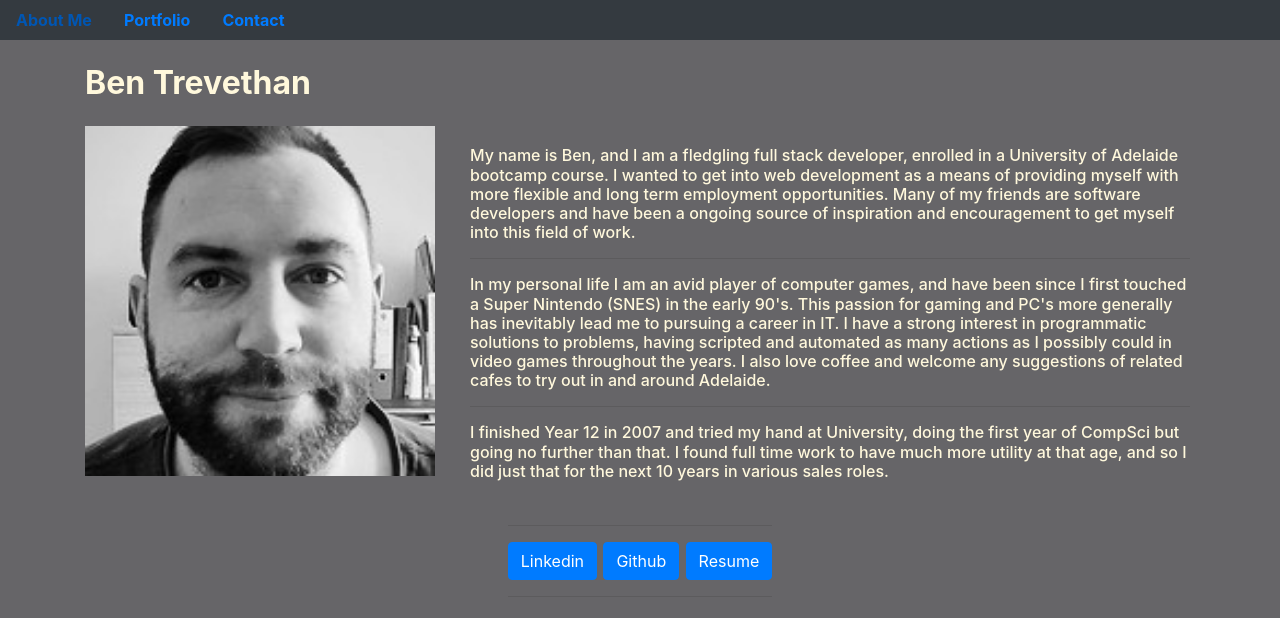
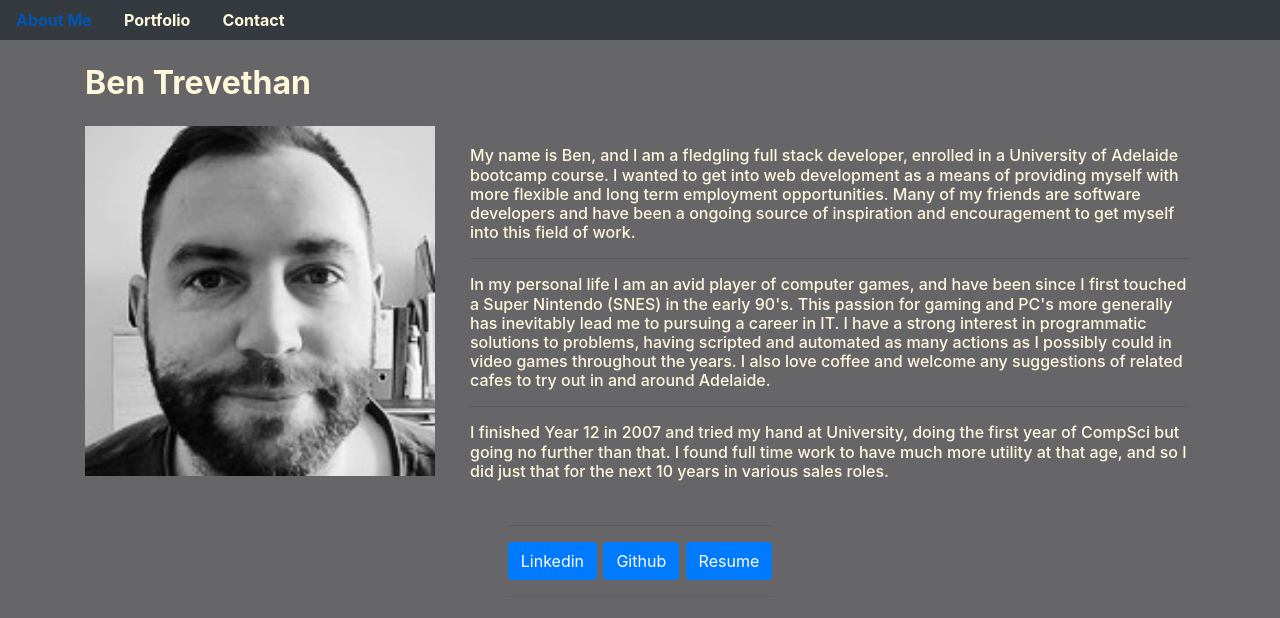
Before and after one commit to bendemic90/Week-2-portfolio, a plain HTML site: page index.html in a window 1280 px wide. Drawn offline with nearby package versions, Linux system fonts and the light colour scheme.

Commit message:
color scheme updated

```diff
--- a/assets/style.css
+++ b/assets/style.css
@@ -10,3 +10,6 @@ html, body {
 #bio {
   padding: 20px;
 }
+.nav-link {
+  color: cornsilk;
+}
```
Also changed, not shown: contact.html (+1 -0 lines).
